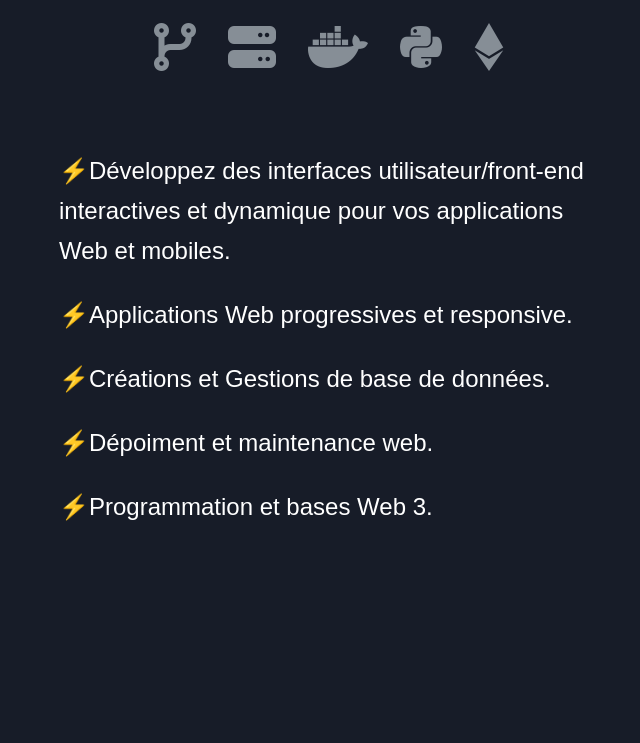
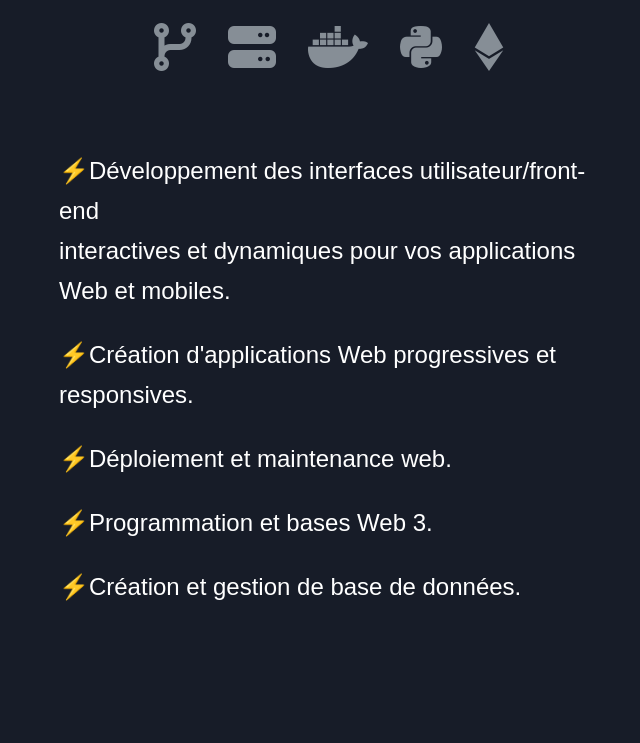
Before and after one commit to Alyaesub/portfolio-1, a PHP site: page / in a window 1280 px wide. Shown: the part 2029-2772 px from the top of the page, without its empty margins (621-1261 px from the left). Run offline with PHP 8.4, Linux system fonts and the light colour scheme.

Commit message:
orthographe claudia la best of the world on my heart

```diff
--- a/index.php
+++ b/index.php
@@ -56,7 +56,7 @@
                 <h1 class="title">Bonjour et bienvenue sur mon portfolio.</h1>
                 <p class="paragraphe">Passionné par le code et la création, je développe des applications web et mobile pensées pour les utilisateurs, avec rigueur et simplicité.<br> Je vous accompagne de l’idée au déploiement de votre application web. <br> Développeur web passionné, j’ai à cœur de concevoir des applications à la fois fonctionnelles, intuitives et durables.<br>
                     Formé aux technologies du web comme HTML, CSS (SCSS), JavaScript, PHP et SQL, je suis également à l’aise avec les architectures modernes et les bases de données SQL, NoSQL, MongoDB et MySQL et Docker.<br>
-                    Mon approche est centrée sur la qualité du code, la clarté de la structure, et l’expérience utilisateur. Curieux et autonome, je suis toujours en veille pour apprendre de nouveaux outils ou langages, comme Python et Solidity, afin de rester à la pointe et proposer des solutions adaptées aux besoins et de m'ouvrire sur d'autres horizons.<br>
+                    Mon approche est centrée sur la qualité du code, la clarté de la structure, et l’expérience utilisateur. Curieux et autonome, je suis toujours en veille pour apprendre de nouveaux outils ou langages, comme Python et Solidity, afin de rester à la pointe et proposer des solutions adaptées aux besoins et de m'ouvrir sur d'autres horizons.<br>
                     Je développe des projets complets mêlant front-end, back-end, API, et hébergement, tout en documentant rigoureusement chaque étape pour garantir leur maintenabilité. </p>
                 <div class="action-div">
                     <a href="#contact">
@@ -80,7 +80,7 @@
                         <img src="https://fonts.gstatic.com/s/e/notoemoji/latest/270f_fe0f/512.gif" alt="✏" width="32" height="32">
                     </picture>
                 </h2>
-                <p class="paragraphe">Dévellopeur et programmeur qui veut explorer chaques brides technologique.</p>
+                <p class="paragraphe">Développeur et programmeur qui veut explorer chaque bribe technologique.</p>
                 <div class="competences-icones">
                     <i class="fa-brands fa-html5"></i>
                     <i class="fa-brands fa-css3"></i>
@@ -97,11 +97,11 @@
 
                 </div>
                 <div class="liste-competences">
-                    <p>⚡Développez des interfaces utilisateur/front-end<br>interactives et dynamique pour vos applications Web et mobiles.</p>
-                    <p>⚡Applications Web progressives et responsive.</p>
-                    <p>⚡Créations et Gestions de base de données.</p>
-                    <p>⚡Dépoiment et maintenance web.</p>
+                    <p>⚡Développement des interfaces utilisateur/front-end<br>interactives et dynamiques pour vos applications Web et mobiles.</p>
+                    <p>⚡Création d'applications Web progressives et responsives.</p>
+                    <p>⚡Déploiement et maintenance web.</p>
                     <p>⚡Programmation et bases Web 3.</p>
+                    <p>⚡Création et gestion de base de données.</p>
                 </div>
             </div>
             <div class="illustration">
```
